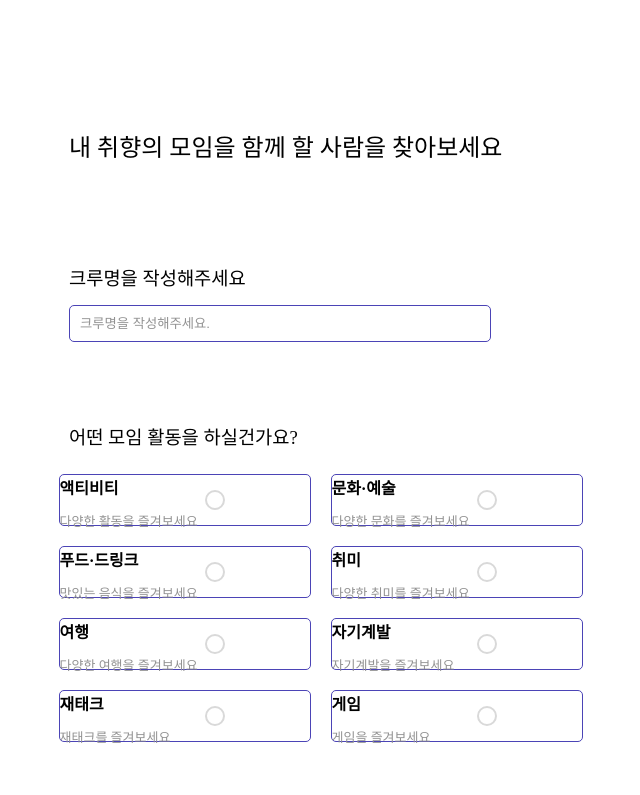
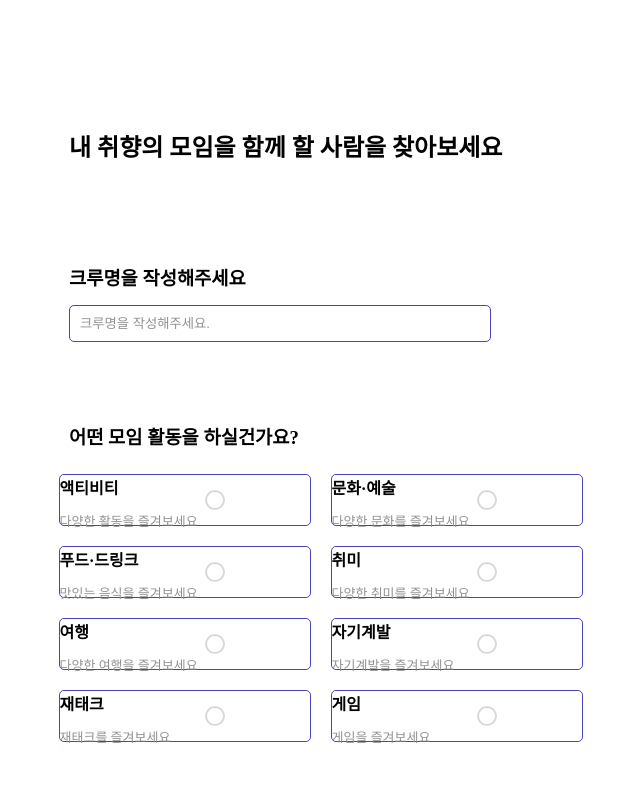
Before and after one commit to MODU-MOIM/momo-web, a React (Create React App) app: page / in a window 1280 px wide. Shown: the top 795 px of the page, without its empty margins (187-827 px from the left). Built offline with nearby package versions, Linux system fonts and the light colour scheme.

Commit message:
design: crewcreate page 폰트 굵기 변경

```diff
--- a/src/pages/Crew/CrewCreate.jsx
+++ b/src/pages/Crew/CrewCreate.jsx
@@ -70,12 +70,12 @@ const Container = styled.div`
     width: 80%;
 `
 const Title = styled.h2`
-    font-weight: normal;
+    font-weight: bolder;
     margin: 60px 0px;
     width: 60vw;
 `;
 const ItemTitle = styled.h3`
-    font-weight: normal;
+    font-weight: bolder;
     margin: 40px 0px 15px 0px;
     width: 60vw;
 `;
@@ -107,7 +107,7 @@ const SetNumber = styled.input`
 `;
 const CrewIntro = styled.textarea`
     padding: 50px;
-    width: 500px;
+    width: 60%;
     height: 400px;
     border: 1px solid #DEDFE7;
     border-radius: 10px;
```
